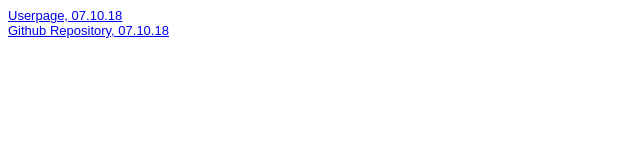
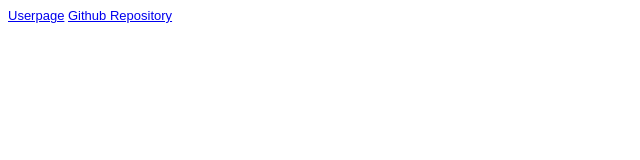
Before and after one commit to Sahertia/sahertia.github.io, a plain HTML site: page Steckbrief/steckbrief.htm in a window 1280 px wide. Shown: the whole page, without its empty margins (0-640 px from the left). Drawn offline with Linux system fonts and the light colour scheme.

Commit message:
Update steckbrief.htm

```diff
--- a/Steckbrief/steckbrief.htm
+++ b/Steckbrief/steckbrief.htm
@@ -12,7 +12,9 @@ body {
 </style>
 </head>
 <body>
-<a href="https://sftp.hs-furtwangen.de/~sahertia/EIA2/Aufgabe0/sahertia.userpage.html" target="_blank">Userpage, 07.10.18</a></br>
-<a href="https://sftp.hs-furtwangen.de/~sahertia/EIA2/Aufgabe0/sahertia.userpage.html" target="_blank">Github Repository, 07.10.18</a></br>
+<a href="https://sftp.hs-furtwangen.de/~sahertia/EIA2/Aufgabe0/sahertia.userpage.html" target="_blank">Userpage</a>
+<a href="https://sftp.hs-furtwangen.de/~sahertia/EIA2/Aufgabe0/sahertia.userpage.html" target="_blank">Github Repository</a>
+	</br>
+	</br>
 </body>
 </html>
```
